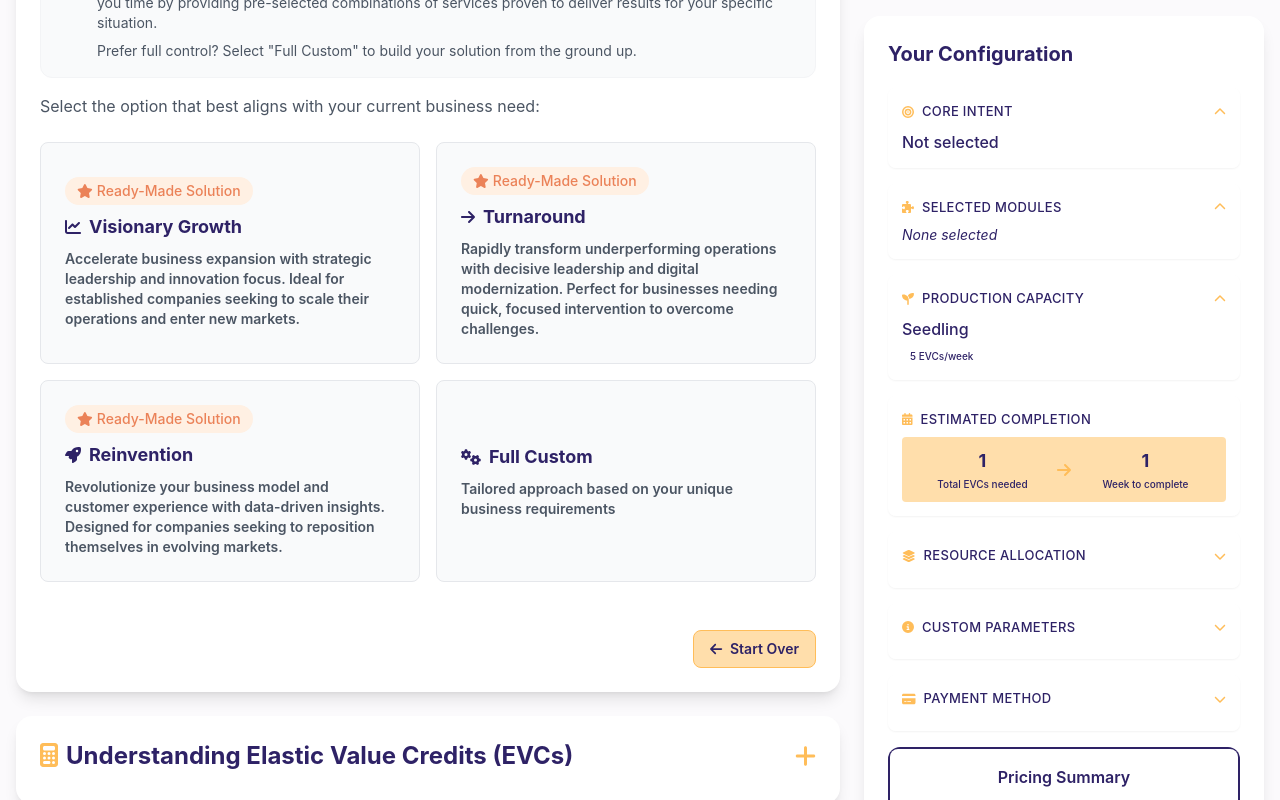
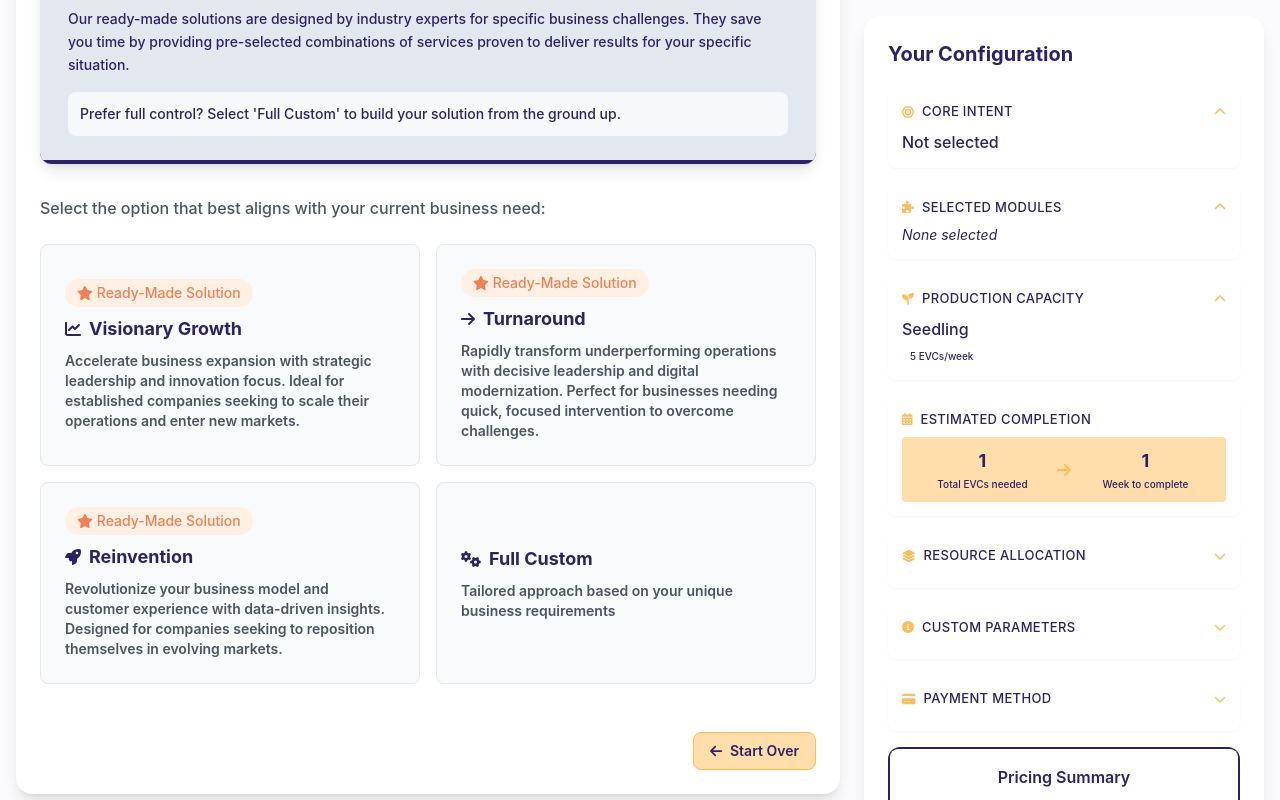
Before and after one commit to elexive-com/elexive-calc, a React (Create React App) app: page / in a window 1280 px wide. Both pictures are taken after a click on the button "Solve My Business Challenge". Shown: the part 244-1044 px from the top of the page. Built offline with nearby package versions, Linux system fonts and the light colour scheme.

Commit message:
added feture introduction module to each of the main elements

```diff
--- /dev/null
+++ b/src/components/FeatureIntroduction.jsx
@@ -0,0 +1,65 @@
+import React from 'react';
+
+/**
+ * A reusable CEO-friendly introduction component
+ *
+ * @param {Object} props
+ * @param {string} props.title - The title of the introduction
+ * @param {string|React.ReactNode} props.description - The description text or component
+ * @param {string|React.ReactNode} props.additionalInfo - Additional information (optional)
+ */
+const FeatureIntroduction = ({
+  title,
+  description,
+  additionalInfo,
+}) => {
+  return (
+    <div className="feature-introduction mb-8 relative overflow-hidden rounded-xl shadow-lg">
+      {/* Background with stronger primary color */}
+      <div className="absolute inset-0 bg-[var(--elexive-primary)] opacity-8"></div>
+
+      {/* Main background with stronger contrast */}
+      <div className="absolute inset-0 bg-[#EEF2F6] opacity-95"></div>
+
+      {/* Decorative accents */}
+      <div className="absolute bottom-0 left-0 right-0 h-1 bg-[var(--elexive-primary)]"></div>
+
+      {/* Content container with increased padding for prominence */}
+      <div className="relative p-6 sm:p-7">
+        <div>
+          <div className="flex-1">
+            {/* Title with larger text and stronger styling */}
+            <div className="relative pb-1 mb-3">
+              <h3 className="font-bold text-[var(--elexive-primary)] text-xl">
+                {title}
+              </h3>
+              <span className="absolute -bottom-1 left-0 w-24 h-1.5 bg-[var(--elexive-accent)]"></span>
+            </div>
+
+            {/* Description with better contrast */}
+            {typeof description === 'string' ? (
+              <p className="text-[var(--elexive-primary)] text-sm mb-3 leading-relaxed font-medium">
+                {description}
+              </p>
+            ) : (
+              description
+            )}
+
+            {/* Additional info with enhanced styling */}
+            {additionalInfo && typeof additionalInfo === 'string' ? (
+              <div className="mt-4 pt-3 bg-white bg-opacity-70 p-3 rounded-lg border-l-3 border-[var(--elexive-accent)]">
+                <p className="text-[var(--elexive-primary)] text-sm font-medium">
+                  {additionalInfo}
+                </p>
+              </div>
+            ) : (
+              additionalInfo
+            )}
+          </div>
+        </div>
+      </div>
+    </div>
+  );
+};
+
+export default FeatureIntroduction;
--- a/src/components/ModuleSelector.jsx
+++ b/src/components/ModuleSelector.jsx
@@ -2,9 +2,10 @@ import React, { useState } from 'react';
 import { FontAwesomeIcon } from '@fortawesome/react-fontawesome';
 import {
   faPuzzlePiece, faUsers, faLightbulb,
-  faServer, faCheck, faAngleDown, faAngleUp
+  faServer, faCheck, faAngleDown, faAngleUp,
 } from '@fortawesome/free-solid-svg-icons';
 import { getModuleIcon } from '../utils/iconUtils';
+import FeatureIntroduction from './FeatureIntroduction';
 
 const ModuleSelector = ({
   modules,
@@ -73,7 +74,13 @@ const ModuleSelector = ({
         <FontAwesomeIcon icon={faPuzzlePiece} className="text-[var(--elexive-accent)] mr-2" />
         Select Service Modules
       </h2>
-      <p className="text-sm sm:text-base text-gray-600 mb-4">Choose the components that match your strategic needs</p>
+
+      {/* CEO-friendly introduction using the new component */}
+      <FeatureIntroduction
+        title="Build your tailored service package"
+        description="Each service module is designed to address specific business needs and can be selected at different levels of engagement. Combine modules across our three strategic pillars for a comprehensive solution."
+        additionalInfo="Select modules by clicking on either the 'Insight Primer' or 'Integrated Execution' option. You can mix different engagement levels based on your needs."
+      />
 
       {/* Mobile Dropdown Selector */}
       <div className="md:hidden relative mb-6 mt-4 z-20">
--- a/src/components/OnboardingQuiz.jsx
+++ b/src/components/OnboardingQuiz.jsx
@@ -3,10 +3,10 @@ import { FontAwesomeIcon } from '@fortawesome/react-fontawesome';
 import {
   faChartLine, faBullseye, faRocket,
   faGears, faArrowRight, faStar,
-  faLightbulb
 } from '@fortawesome/free-solid-svg-icons';
 import calculatorConfig from '../config/calculatorConfig.json';
 import calculatorPresets from '../config/calculatorPresets.json';
+import FeatureIntroduction from './FeatureIntroduction';
 
 const OnboardingQuiz = ({ intent, handleIntentSelect, resetCalculator }) => {
   // Function to get description - use preset description if available
@@ -19,32 +19,19 @@ const OnboardingQuiz = ({ intent, handleIntentSelect, resetCalculator }) => {
 
   return (
     <div className="bg-white p-6 rounded-2xl shadow-lg mb-6 relative">
-      <h2 className="text-2xl font-bold text-[var(--elexive-primary)] mb-2">
+      <h2 className="text-2xl font-bold text-[var(--elexive-primary)] mb-4">
         <FontAwesomeIcon icon={faBullseye} className="text-[var(--elexive-accent)] mr-2" />
         What's your business priority?
       </h2>
 
       {/* Enhanced Introduction Section with CEO-friendly language */}
-      <div className="mb-6">
-        <div className="bg-[#F9FAFB] border border-gray-100 rounded-xl p-4 mb-4">
-          <div className="flex items-start">
-            <div className="bg-[var(--elexive-accent-light)] p-2 rounded-lg mr-3">
-              <FontAwesomeIcon icon={faLightbulb} className="text-[var(--elexive-secondary)]" />
-            </div>
-            <div>
-              <h3 className="font-medium text-[var(--elexive-primary)] mb-1">Choose a ready-made solution or customize your own</h3>
-              <p className="text-gray-600 text-sm mb-2">
-                Our ready-made solutions are designed by industry experts for specific business challenges.
-                They save you time by providing pre-selected combinations of services proven to deliver results for your specific situation.
-              </p>
-              <p className="text-gray-600 text-sm">
-                Prefer full control? Select "Full Custom" to build your solution from the ground up.
-              </p>
-            </div>
-          </div>
-        </div>
-        <p className="text-gray-600 mb-4">Select the option that best aligns with your current business need:</p>
-      </div>
+      <FeatureIntroduction
+        title="Choose a ready-made solution or customize your own"
+        description="Our ready-made solutions are designed by industry experts for specific business challenges. They save you time by providing pre-selected combinations of services proven to deliver results for your specific situation."
+        additionalInfo="Prefer full control? Select 'Full Custom' to build your solution from the ground up."
+      />
+
+      <p className="text-gray-600 mb-6 font-medium">Select the option that best aligns with your current business need:</p>
 
       {/* Primary Objective Options - 2 columns */}
       <div className="grid grid-cols-1 md:grid-cols-2 gap-4 mb-12">
--- a/src/components/ProductionCapacitySelector.jsx
+++ b/src/components/ProductionCapacitySelector.jsx
@@ -5,6 +5,7 @@ import {
   faJetFighterUp, faRocket
 } from '@fortawesome/free-solid-svg-icons';
 import calculatorConfig from '../config/calculatorConfig.json';
+import FeatureIntroduction from './FeatureIntroduction';
 
 const ProductionCapacitySelector = ({ productionCapacity, setProductionCapacity }) => {
   return (
@@ -13,10 +14,13 @@ const ProductionCapacitySelector = ({ productionCapacity, setProductionCapacity
         <FontAwesomeIcon icon={faLayerGroup} className="text-[var(--elexive-accent)] mr-2" />
         EVC Production Capacity
       </h2>
-      <p className="text-gray-600 mb-6">
-        Select your weekly EVC production capacity based on your business needs.
-        Higher capacity tiers provide more EVCs per week for larger projects.
-      </p>
+
+      {/* CEO-friendly introduction using the FeatureIntroduction component */}
+      <FeatureIntroduction
+        title="Choose your weekly service delivery capacity"
+        description="Your EVC production capacity determines how quickly we can deliver value to your organization. Higher capacity tiers allow for more concurrent service delivery and faster results."
+        additionalInfo="You can adjust your capacity at any time based on your changing business needs and project timelines."
+      />
 
       <div className="mb-4">
         <div className="grid grid-cols-1 md:grid-cols-3 gap-4">
```
